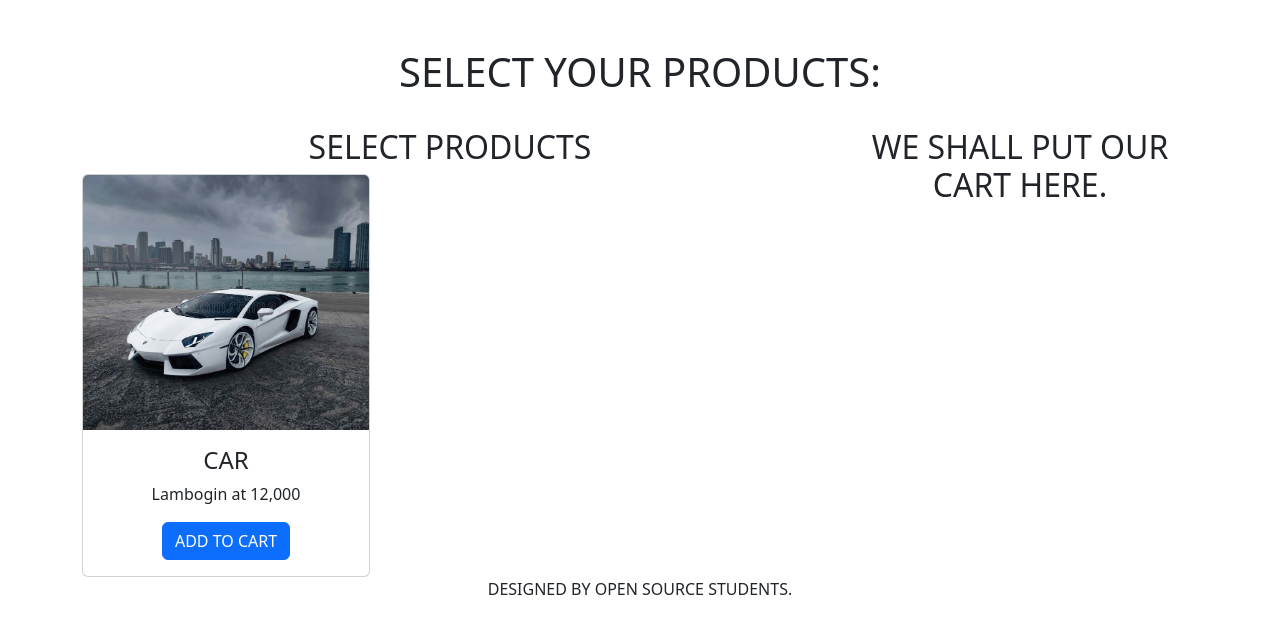
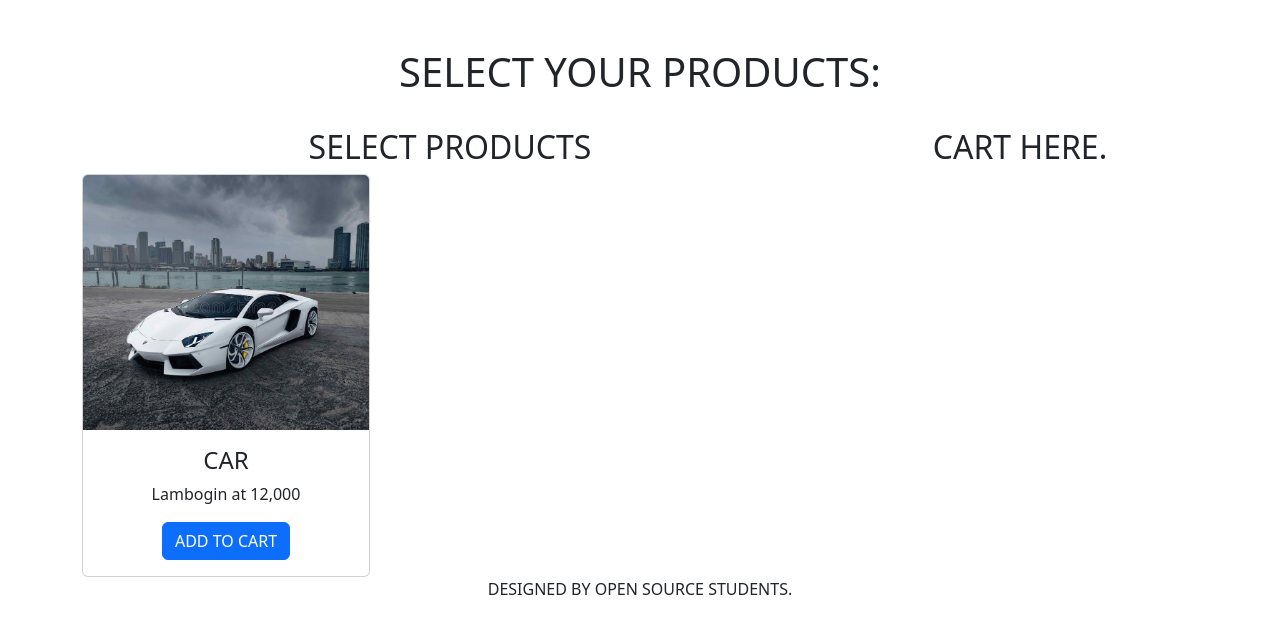
Before and after one commit to nanyonjoelimy/Plain-Ecom, a plain HTML site: page index.html in a window 1280 px wide. Drawn offline with nearby package versions, Linux system fonts and the light colour scheme.

Commit message:
Cart
Cart update

```diff
--- a/index.html
+++ b/index.html
@@ -28,7 +28,7 @@
                 </div>
             </div>
             <div class="col-4">
-                <h2> WE SHALL PUT OUR CART HERE.</h2>
+                <h2> CART HERE.</h2>
 
             </div>
         </div>
```
